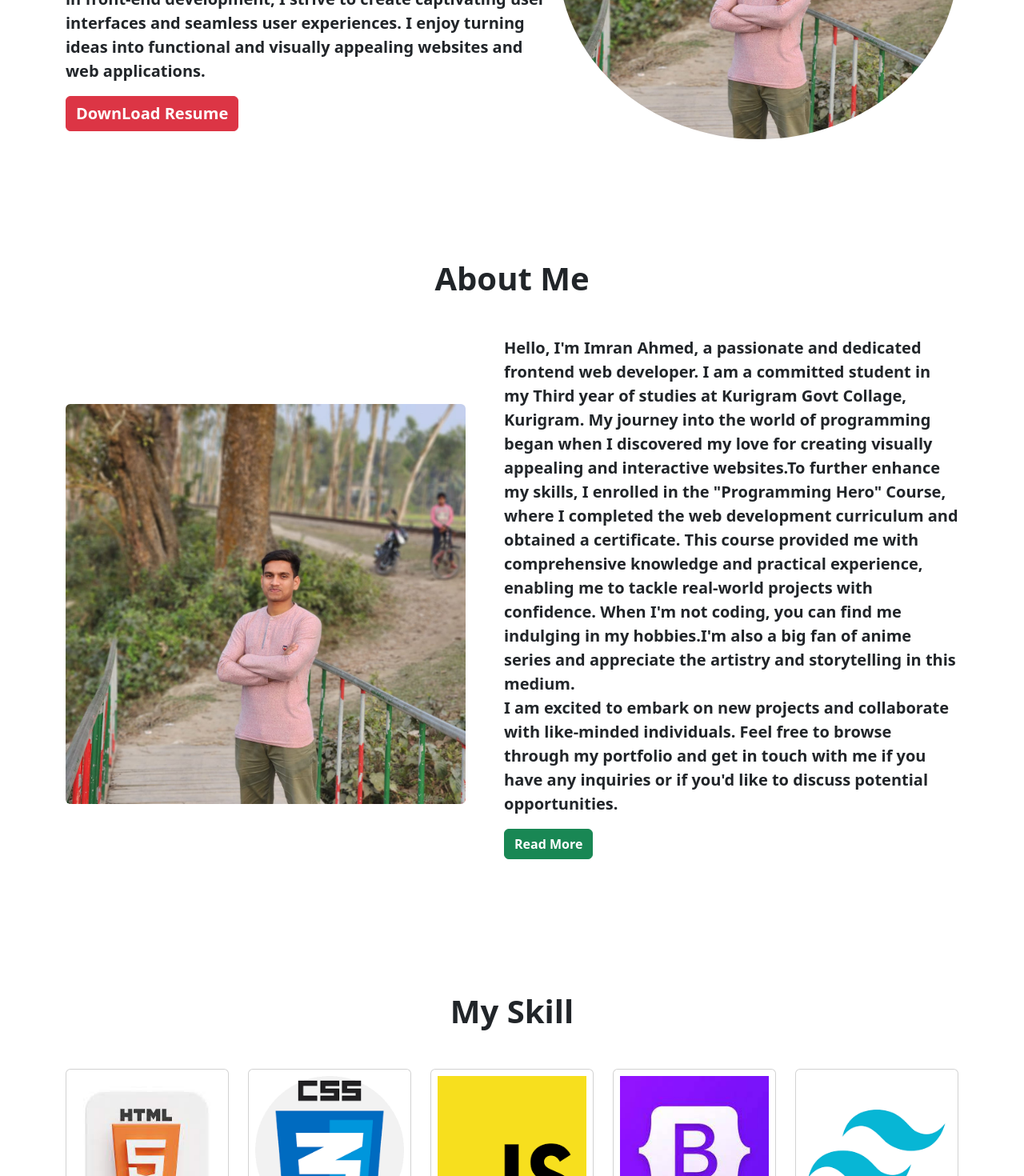
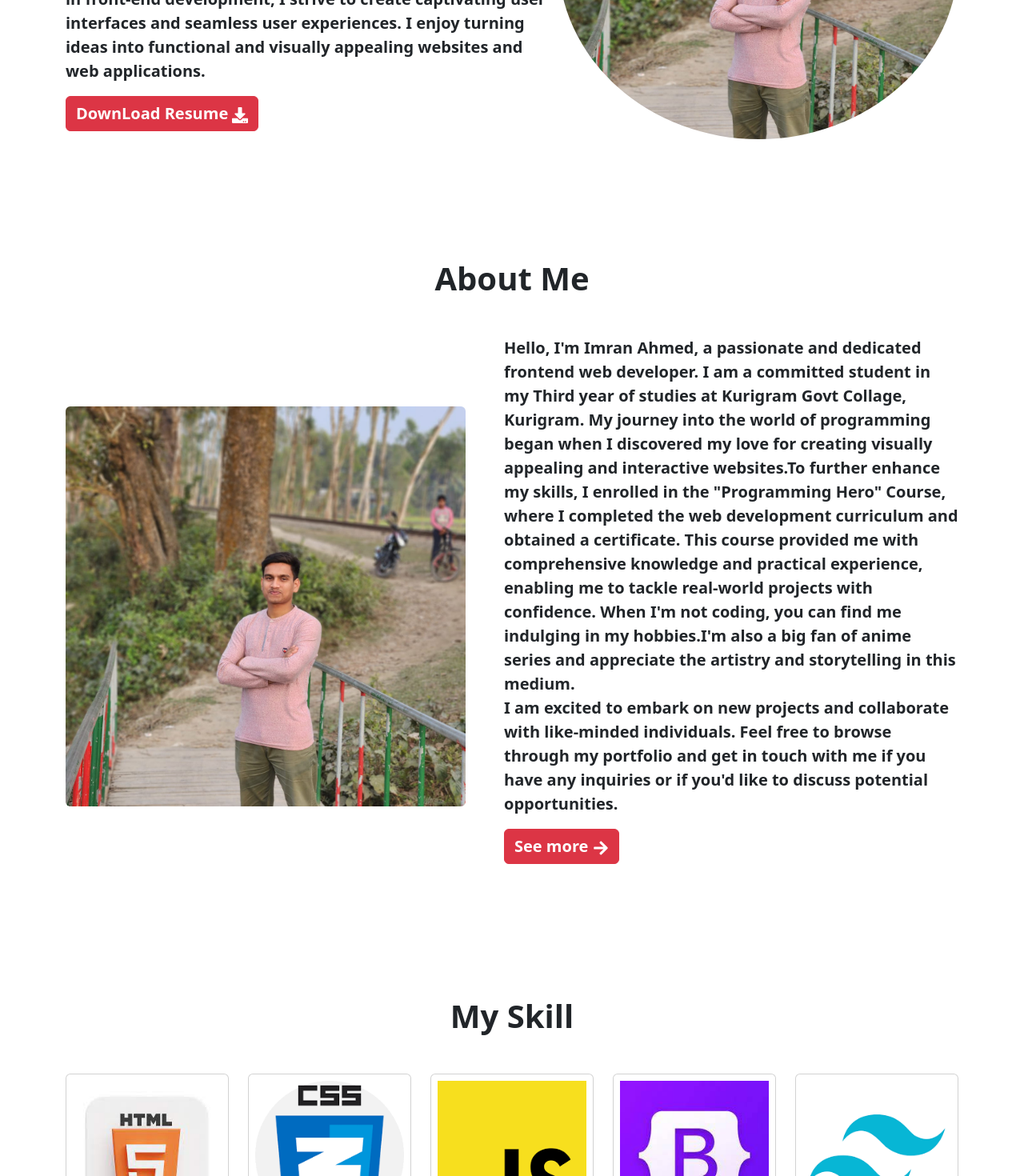
Before and after one commit to imranahmed20/my-portfolio, a React (Vite) app: page / in a window 1280 px wide. Shown: the part 400-1870 px from the top of the page at 80% size. Built offline with nearby package versions, Linux system fonts and the light colour scheme.

Commit message:
add size

```diff
--- a/src/Component/About/About.jsx
+++ b/src/Component/About/About.jsx
@@ -1,5 +1,6 @@
 import React from 'react';
 import img from '../../../src/assets/IMG-20230131-WA0002.jpg'
+import { FaArrowRight } from 'react-icons/fa';
 
 const About = () => {
     return (
@@ -15,8 +16,8 @@ const About = () => {
                         <br />
                         I am excited to embark on new projects and collaborate with like-minded individuals. Feel free to browse through my portfolio and get in touch with me if you have any inquiries or if you'd like to discuss potential opportunities.</p>
                     {/* <!-- Button trigger modal --> */}
-                    <button type="button" className="btn btn-success fw-semibold fs-6" data-bs-toggle="modal" data-bs-target="#exampleModal4">
-                        Read More
+                    <button type="button" className="btn btn-danger fw-semibold fs-5" data-bs-toggle="modal" data-bs-target="#exampleModal4">
+                        See more <FaArrowRight></FaArrowRight>
                     </button>
 
                     {/* <!-- Modal --> */}
--- a/src/Component/Banner/Banner.jsx
+++ b/src/Component/Banner/Banner.jsx
@@ -2,6 +2,7 @@ import React from 'react';
 import img from '../../../src/assets/IMG-20230131-WA0002.jpg'
 // import Button from 'react-bootstrap/Button';
 import resume from '../../assets/Image/Imran Ahmed Resume.pdf'
+import { FaDownload } from 'react-icons/fa';
 
 const Banner = () => {
     return (
@@ -11,7 +12,7 @@ const Banner = () => {
                 <h1>Hi! I'm <br /><span className='text-success fw-bold'>Imran Ahmed</span></h1>
                 <h1 className='text-danger fw-bold fs-1'>Full Stack Developer</h1>
                 <p className='fs-5 fw-semibold'>Welcome to my portfolio! I'm a passionate MERN stack web developer with expertise in HTML, CSS, JavaScript, React, Express.js, Node.js, and MongoDB. With a strong foundation in front-end development, I strive to create captivating user interfaces and seamless user experiences. I enjoy turning ideas into functional and visually appealing websites and web applications.</p>
-                <a href={resume} target="_blank" download="Imran Ahmed Resume" rel="noreferrer"> <button className='btn btn-danger fw-semibold fs-5'>DownLoad Resume</button></a>
+                <a href={resume} target="_blank" download="Imran Ahmed Resume" rel="noreferrer"> <button className='btn btn-danger fw-semibold fs-5'>DownLoad Resume <FaDownload></FaDownload></button></a>
             </div>
             <div className='ms-3'>
                 <img className='rounded-circle ' style={{ width: 500, height: 450 }} src={img} alt="" />
--- a/src/Component/Projects/Projects.jsx
+++ b/src/Component/Projects/Projects.jsx
@@ -12,9 +12,9 @@ const Projects = () => {
                 <div className="col" >
                     <div className="card" data-aos="flip-left">
                         <img src={project1} className="card-img-top p-2" alt="..." />
-                        <div className="card-body">
+                        <div className="card-body mb-3">
                             <h4 className="card-title">Chef Recipe</h4>
-                            <div className='d-flex justify-content-between align-items-center'>
+                            <div className='d-flex justify-content-between align-items-center mt-3'>
                                 <div className='d-flex justify-content-between align-items-center mt-3'>
                                     <a className='fs-4 me-3 text-black' href="https://github.com/imranahmed20/chef-recipe-client" target="_blank" title='Github Client'><FaGithub></FaGithub></a>
                                     <a className='fs-4 me-3 text-black' href="https://github.com/imranahmed20/chef-recipe-server" target="_blank" title='Github Server' ><FaServer></FaServer></a>
@@ -23,7 +23,7 @@ const Projects = () => {
                                 <div className='mt-3'>
 
                                     {/* <!-- Button trigger modal --> */}
-                                    <button type="button" className="btn btn-success fw-semibold fs-6" data-bs-toggle="modal" data-bs-target="#exampleModal">
+                                    <button type="button" className="btn btn-success fw-semibold fs-5" data-bs-toggle="modal" data-bs-target="#exampleModal">
                                         View Details
                                     </button>
 
@@ -62,9 +62,9 @@ const Projects = () => {
                 <div className="col">
                     <div className="card" data-aos="flip-left">
                         <img src={project2} className="card-img-top p-2" alt="..." />
-                        <div className="card-body">
+                        <div className="card-body mb-3">
                             <h4 className="card-title">Sports Academies</h4>
-                            <div className='d-flex justify-content-between align-items-center'>
+                            <div className='d-flex justify-content-between align-items-center mt-3'>
                                 <div className='d-flex justify-content-between align-items-center mt-3'>
                                     <a className='fs-4 me-3 text-black' href="https://github.com/imranahmed20/summer-camp-client" target="_blank" title='Github Client'><FaGithub></FaGithub></a>
                                     <a className='fs-4 me-3 text-black' href="https://github.com/imranahmed20/summer-camp-server" target="_blank" title='Github Server' ><FaServer></FaServer></a>
@@ -73,7 +73,7 @@ const Projects = () => {
                                 <div className='mt-3'>
 
                                     {/* <!-- Button trigger modal --> */}
-                                    <button type="button" className="btn btn-success fw-semibold fs-6" data-bs-toggle="modal" data-bs-target="#exampleModal1">
+                                    <button type="button" className="btn btn-success fw-semibold fs-5" data-bs-toggle="modal" data-bs-target="#exampleModal1">
                                         View Details
                                     </button>
                                 </div>
@@ -109,9 +109,9 @@ const Projects = () => {
                 <div className="col">
                     <div className="card" data-aos="flip-left">
                         <img src={project3} className="card-img-top p-2" alt="..." />
-                        <div className="card-body">
+                        <div className="card-body mb-3">
                             <h4 className="card-title">Doll Marketplace</h4>
-                            <div className='d-flex justify-content-between align-items-center'>
+                            <div className='d-flex justify-content-between align-items-center mt-3'>
                                 <div className='d-flex justify-content-between align-items-center mt-3'>
                                     <a className='fs-4 me-3 text-black' href="https://github.com/imranahmed20/toy-doll-client" target="_blank" title='Github Client'><FaGithub></FaGithub></a>
                                     <a className='fs-4 me-3 text-black' href="https://github.com/imranahmed20/toy-doll-server" target="_blank" title='Github Server' ><FaServer></FaServer></a>
@@ -120,7 +120,7 @@ const Projects = () => {
                                 <div className='mt-3'>
 
                                     {/* <!-- Button trigger modal --> */}
-                                    <button type="button" className="btn btn-success fw-semibold fs-6" data-bs-toggle="modal" data-bs-target="#exampleModal2">
+                                    <button type="button" className="btn btn-success fw-semibold fs-5" data-bs-toggle="modal" data-bs-target="#exampleModal2">
                                         View Details
                                     </button>
 
```
Also changed, not shown: 1 other file (tests, documents, lock files or other folders).
